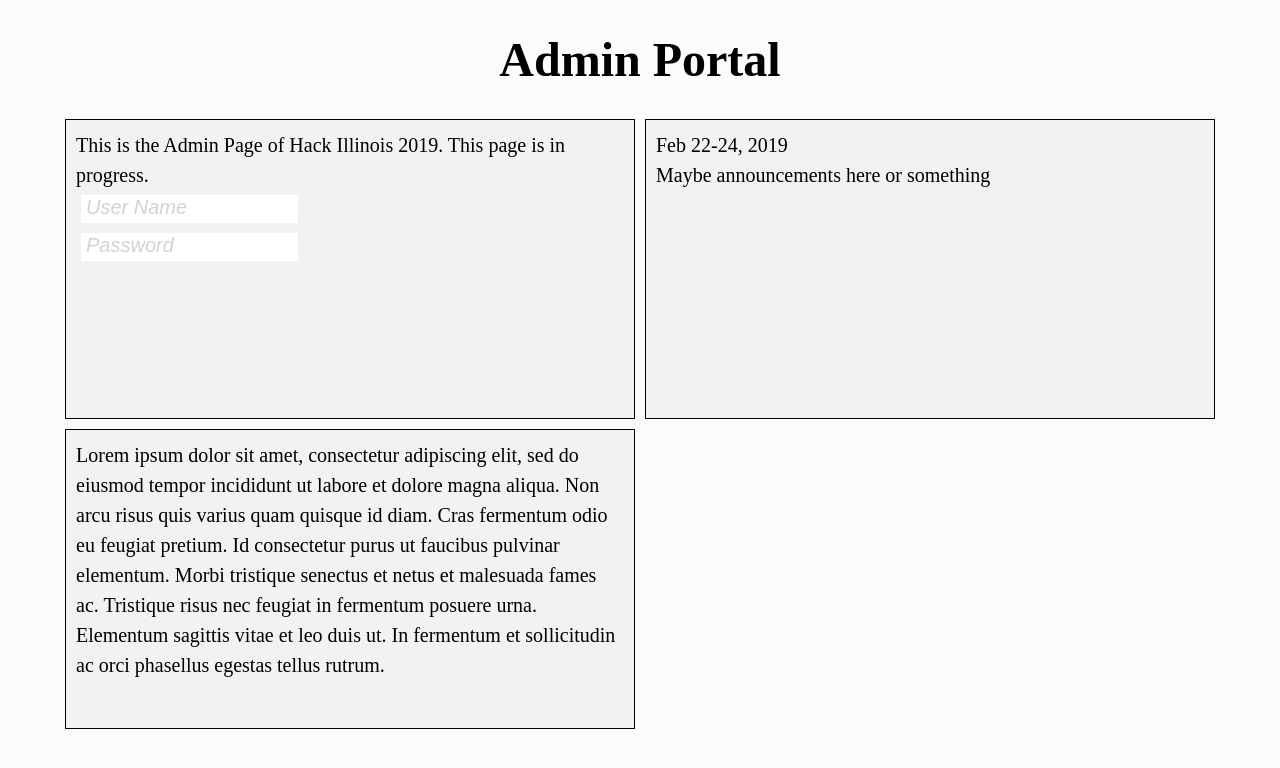
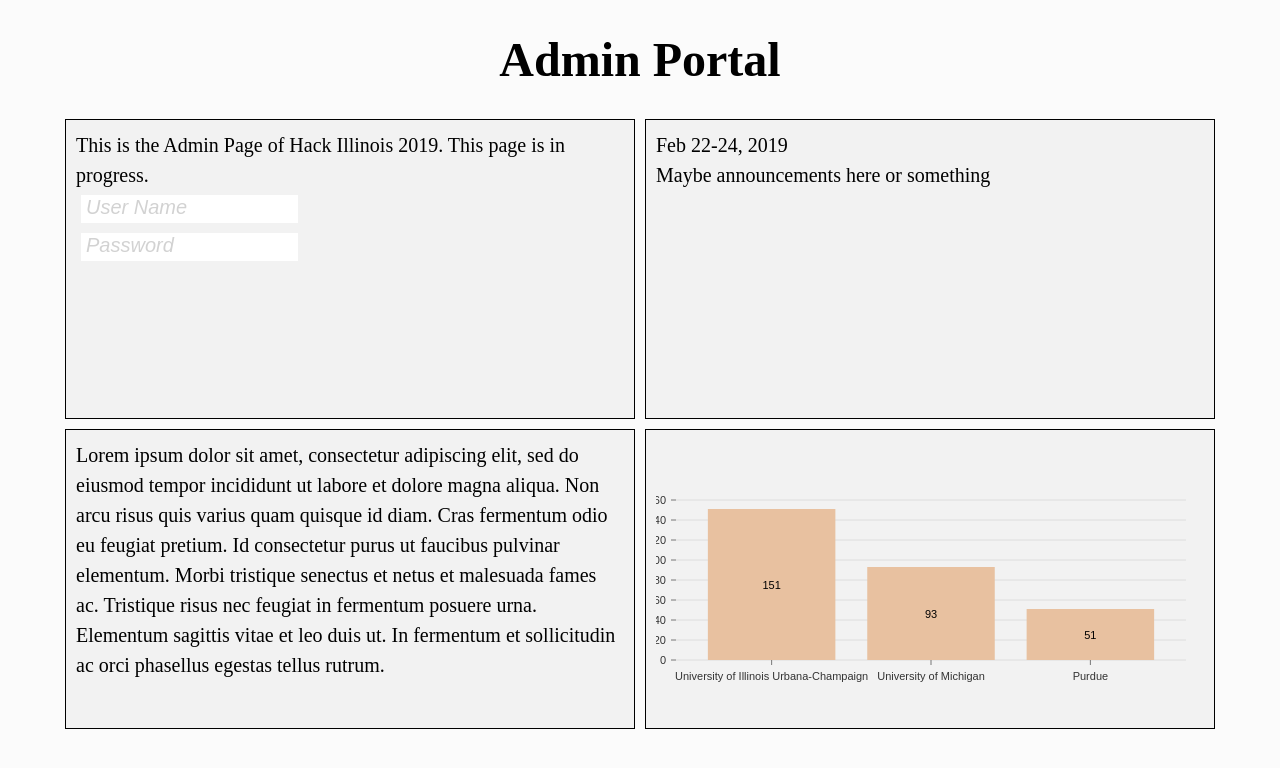
Before and after one commit to HackIllinois/admin-site, a React (Create React App) app: page / in a window 1280 px wide. Shown: the top 768 px of the page. Built offline with nearby package versions, Linux system fonts and the light colour scheme.

Commit message:
Add school visualization graph using nivo hard-coded (#16)
* Add school visualization hard-coded

* Move School component to components folder

* Update school import in app.js

```diff
--- a/package.json
+++ b/package.json
@@ -3,6 +3,7 @@
   "version": "0.1.0",
   "private": true,
   "dependencies": {
+    "@nivo/bar": "^0.49.1",
     "react": "^16.4.1",
     "react-dom": "^16.4.1",
     "react-redux": "^5.0.7",
--- a/src/App.js
+++ b/src/App.js
@@ -1,4 +1,6 @@
 import React, { Component } from 'react';
+
+import School from './components/School';
 
 import './styles.css';
 
@@ -21,7 +23,6 @@
                 <input placeholder="Password" />
               </div>
             </span>
-
           </div>
 
           <div className="grid-element">
@@ -33,6 +34,9 @@
             Lorem ipsum dolor sit amet, consectetur adipiscing elit, sed do eiusmod tempor incididunt ut labore et dolore magna aliqua. Non arcu risus quis varius quam quisque id diam. Cras fermentum odio eu feugiat pretium. Id consectetur purus ut faucibus pulvinar elementum. Morbi tristique senectus et netus et malesuada fames ac. Tristique risus nec feugiat in fermentum posuere urna. Elementum sagittis vitae et leo duis ut. In fermentum et sollicitudin ac orci phasellus egestas tellus rutrum.
           </div>
 
+          <div className="grid-element">
+            <School />
+          </div>
         </div>
       </div>
     );
--- /dev/null
+++ b/src/components/School/index.jsx
@@ -0,0 +1,39 @@
+import React from 'react';
+
+import { ResponsiveBar } from '@nivo/bar';
+
+const School = () => (
+    <ResponsiveBar
+        margin={{
+        top: 60,
+        right: 20,
+        bottom: 60,
+        left: 20,
+        }}
+        data={[
+        {
+            university: 'University of Illinois Urbana-Champaign',
+            numStudents: 151,
+            dogsColor: 'hsl(89, 70%, 50%)',
+        },
+        {
+            university: 'University of Michigan',
+            numStudents: 93,
+            dogsColor: 'hsl(334, 70%, 50%)',
+        },
+        {
+            university: 'Purdue',
+            numStudents: 51,
+            dogsColor: 'hsl(157, 70%, 50%)',
+        },
+        ]}
+        indexBy="university"
+        keys={['numStudents']}
+        padding={0.2}
+        labelTextColor="inherit:darker(1.4)"
+        labelSkipWidth={16}
+        labelSkipHeight={16}
+    />
+);
+
+export default School;
--- a/src/styles.css
+++ b/src/styles.css
@@ -36,7 +36,7 @@
 }
 
 .grid-element {
-    min-height: 300px;
+    height: 300px;
     border: 1px black solid;
     background-color: #f2f2f2;
     padding: 10px;
```
